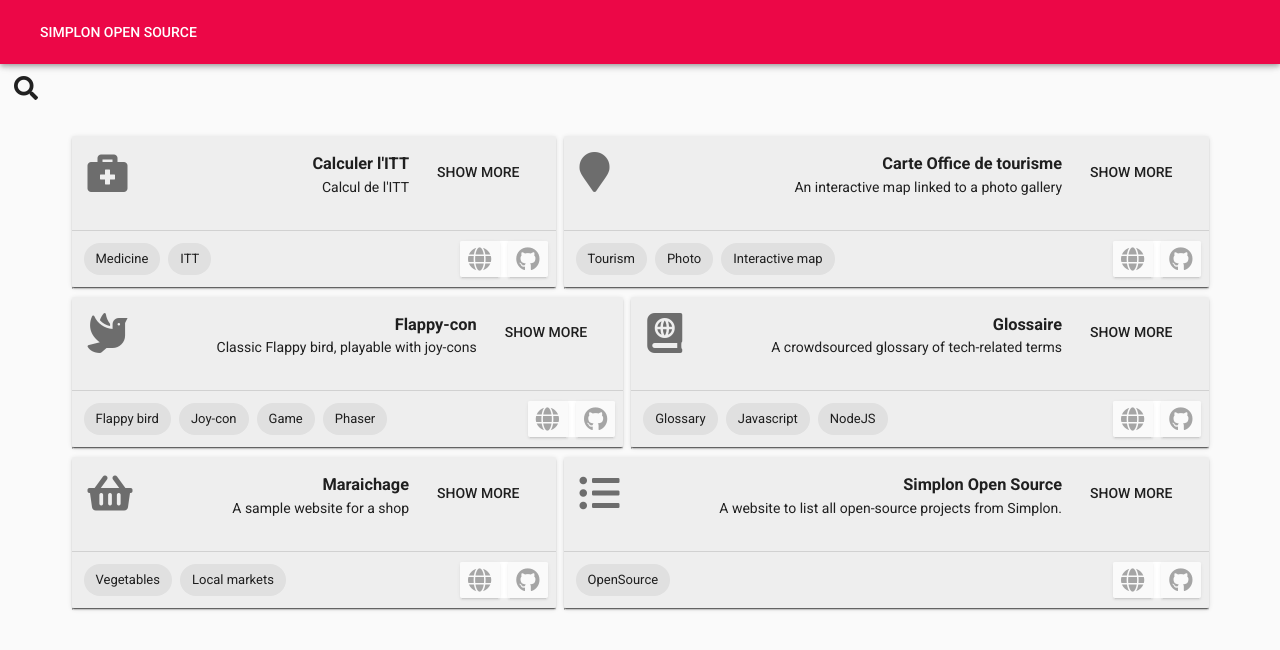
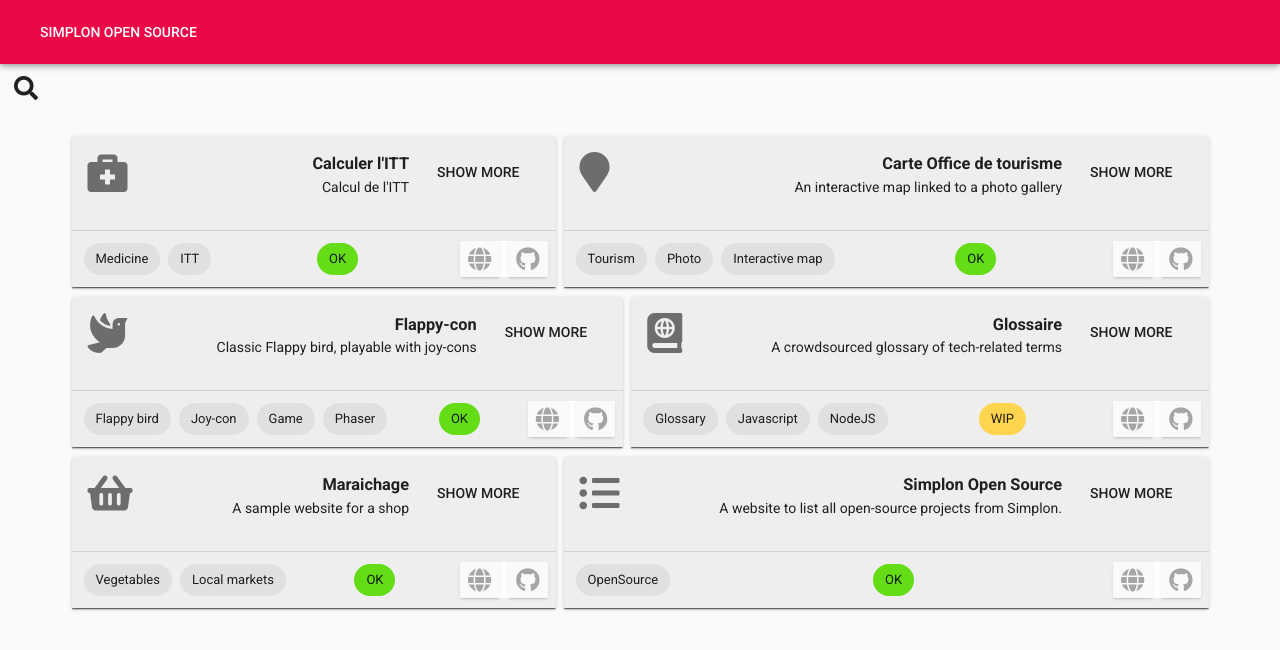
Before and after one commit to ldevernay/sos-vue, a Vue app: page /#/ in a window 1280 px wide. Shown: the top 650 px of the page. Built offline with nearby package versions, Linux system fonts and the light colour scheme.

Commit message:
add a chip to see if project is WIP

```diff
--- a/src/components/ProjectList.vue
+++ b/src/components/ProjectList.vue
@@ -36,6 +36,10 @@
             <section :key="tag" v-for="tag in project.tags">
               <v-chip @click="add_filter_tag(tag)">{{ tag }}</v-chip>
             </section>
+            <v-spacer>
+              </v-spacer>
+              <v-chip v-if=project.wip color="amber lighten-2">WIP</v-chip>
+              <v-chip v-if=!project.wip color="light-green accent-4">OK</v-chip>
             <v-spacer>
               </v-spacer>
             <v-btn-toggle>
--- a/src/projects.json
+++ b/src/projects.json
@@ -6,7 +6,8 @@
     "link": "JGuiraud/projet_siteMaraichage",
     "icon": "fa-shopping-basket",
     "tags": ["Vegetables", "Local markets"],
-    "demo": "http://lesjardinsderiton.herokuapp.com"
+    "demo": "http://lesjardinsderiton.herokuapp.com",
+    "wip": false
   },
   {
     "id": "carte-ot",
@@ -15,7 +16,8 @@
     "link": "ddiez31/Office-Tourisme",
     "icon": "fa-map-marker",
     "tags": ["Tourism", "Photo", "Interactive map"],
-    "demo": "https://ldevernay.github.io/Office-Tourisme/"
+    "demo": "https://ldevernay.github.io/Office-Tourisme/",
+    "wip": false
   },
   {
     "id": "fpc",
@@ -24,7 +26,8 @@
     "link": "Groutch/Flappy-con",
     "icon": "fa-dove",
     "tags": ["Flappy bird", "Joy-con", "Game", "Phaser"],
-    "demo": "https://groutch.github.io/Flappy-con/"
+    "demo": "https://groutch.github.io/Flappy-con/",
+    "wip": false
   },
   {
     "id": "itt",
@@ -33,7 +36,8 @@
     "link": "SDarmandieu/ITTpwa",
     "icon": "fa-briefcase-medical",
     "tags": ["Medicine","ITT"],
-    "demo": "https://ittpwa.herokuapp.com/"
+    "demo": "https://ittpwa.herokuapp.com/",
+    "wip": false
   },
   {
     "id": "sos",
@@ -42,7 +46,8 @@
     "link": "ldevernay/sos-vue",
     "icon": "fas fa-list-ul",
     "tags": ["OpenSource"],
-    "demo": "https://simplonopensource.surge.sh"
+    "demo": "https://simplonopensource.surge.sh",
+    "wip": false
   },
   {
     "id": "glossaire",
@@ -51,6 +56,7 @@
     "link": "Djohn12/Glossaire",
     "icon": "fas fa-atlas",
     "tags": ["Glossary", "Javascript", "NodeJS"],
-    "demo": "https://simplon-glossary.herokuapp.com/"
+    "demo": "https://simplon-glossary.herokuapp.com/",
+    "wip": true
   }
 ]
```
Also changed, not shown: 2 other files (tests, documents, lock files or other folders).
